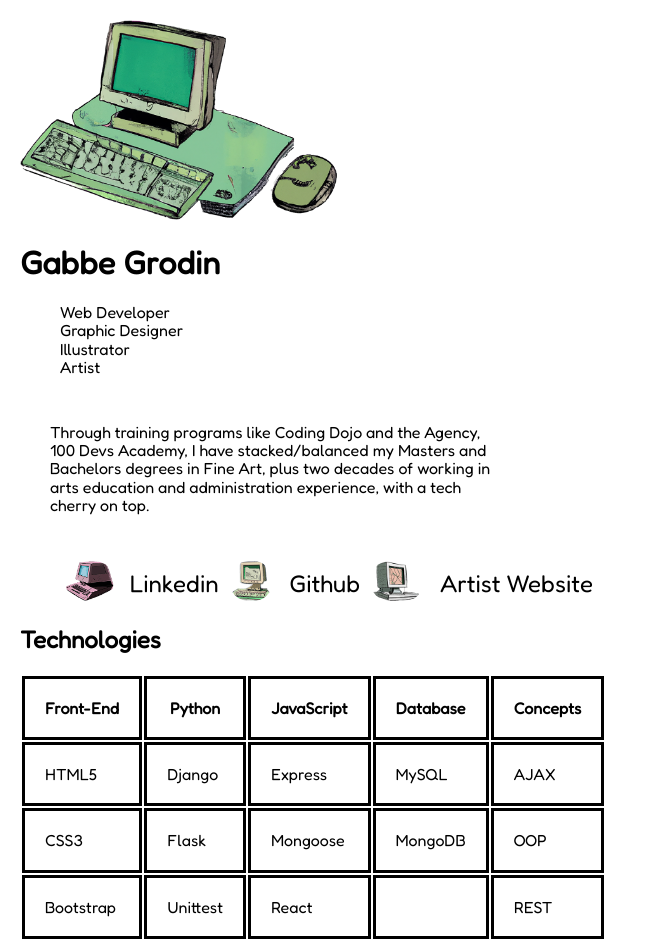
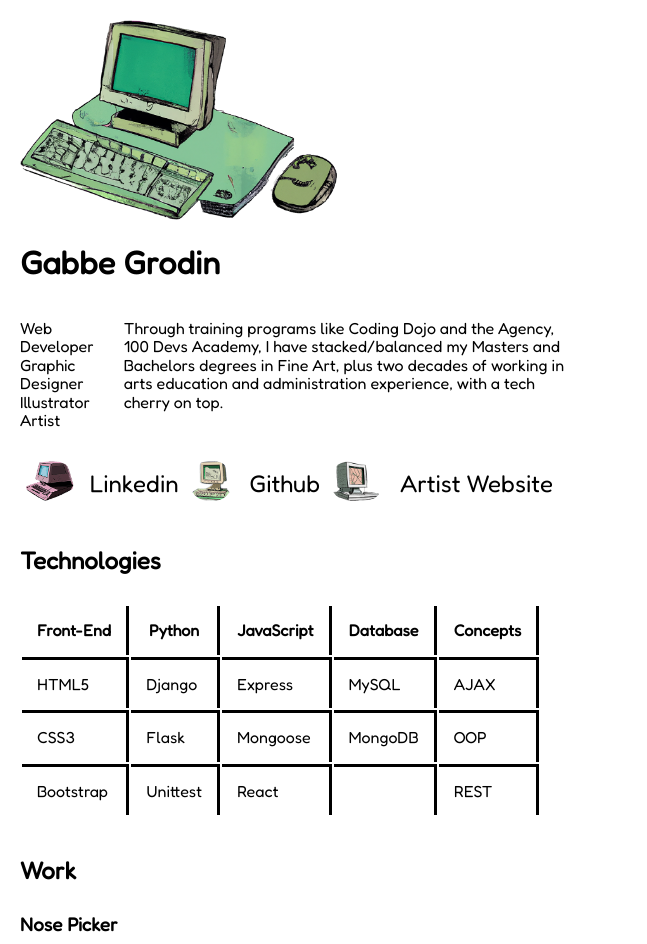
Before and after one commit to gabbe-grodin/dev-portfolio, a plain HTML site: page index.html in a window 1280 px wide. Shown: the top 944 px of the page, without its empty margins (0-647 px from the left). Drawn offline with Linux system fonts and the light colour scheme; a web font is replaced by a local one.

Commit message:
few more small layout adjustments

```diff
--- a/css/style.css
+++ b/css/style.css
@@ -30,8 +30,13 @@ body {
 img {
   border-radius: 20px;
 }
+h2 {
+  padding: 20px 0 10px 0;
+}
 ul {
   list-style: none;
+  padding-left: 0;
+
 }
 a {
   color: black;
@@ -39,9 +44,15 @@ a {
   text-decoration: none;
   vertical-align: middle;
 }
+td {
+  border-right: solid 3px black;
+  border-top: solid 3px black;
+}
+th {
+  border-right: solid 3px black;
+}
 th, td {
-  border: solid 3px black;
-  padding: 20px;
+  padding: 15px;
 }
 input {
   padding: 5px;
@@ -53,10 +64,15 @@ input {
 header {
 
 }
+.title-bio-block {
+  display: flex;
+  vertical-align: top;
+  justify-content: space-between;
+  width: 550px;
+}
 main p {
-  width: 510px;
-  justify-content: left;
-  padding: 30px;
+  justify-content: right;
+  padding-left: 30px;
 }
 .profesh-links ul{
   display: flex;
@@ -81,9 +97,13 @@ form div {
 }
 #message-label {
   display: block;
+  padding-bottom: 8px;
+}
+#send-me-a-message > input {
+  display: block;
 }
 footer {
-
+  color: rgb(137, 125, 125);
 }
 
 /******************************************
--- a/index.html
+++ b/index.html
@@ -18,22 +18,19 @@
 		<link rel="stylesheet" href="css/style.css">
 	</head>
 	<body>
-		<!-- <nav>
-			<ul>
-				<li><img src="assets/logos/DALL·E 2023-06-03 14.22.27 - hand-drawn,illustration, vintage 1960s, logo, clip art, computers copy 2.png" alt="image resulting from an AI prompt for a hand-drawn,illustration, vintage 1960s, logo, clip art, computers" height="40"></li>
-				<li><a href="index.html">Gabbe Grodin</a></li>
-			</ul>
-		</nav> -->
 		<img src="assets/logos/ai-prompt-of-hand-drawn-illustration-vintage-1960s-logo-clip-art-computers-01.png" alt="AI generated image with prompt of hand-drawn vintage illustration computer" height="200">
 		<main>
 			<h1>Gabbe Grodin</h1>
-			<ul class="my-titles">
+			<div class="title-bio-block">
+				<ul class="my-titles">
 				<li>Web Developer</li>
 				<li>Graphic Designer</li>
 				<li>Illustrator</li>
 				<li>Artist</li>
 			</ul>
 			<p>Through training programs like Coding Dojo and the Agency, 100 Devs Academy, I have stacked/balanced my Masters and Bachelors degrees in Fine Art, plus two decades of working in arts education and administration experience, with a tech cherry on top.</p>
+			</div>
+
 		</main>
 		<div class="profesh-links">
 			<ul>
@@ -130,17 +127,27 @@
 					<input type="text" name="visitor-name" placeholder="your name" id="visitor-name">
 				</span>
 				<span class="form-email">
+
 					<label for="email">Email: </label>
+
 					<input type="email" name="email" id="email" placeholder="your email">
 				</span>
 			</div>
 			<div class="form-message">
+
 				<label for="message" id="message-label">Message: </label>
-				<textarea name="send-me-a-message" id="send-message" cols="30" rows="10" placeholder="Start typing here..."></textarea>
+
+				<textarea name="send-me-a-message" id="send-message" cols="30" rows="10" placeholder="Start typing here...">
+				</textarea>
+
+				<input type="submit" value="Send Message">
 			</div>
-			<input type="submit" value="Send Message">
+
 		</form>
 		</section>
+		<footer>
+			<h5>site made by me, gabbe grodin, in 2023</h5>
+		</footer>
 
 
 		<script type="text/javascript" src="js/main.js"></script>
```
